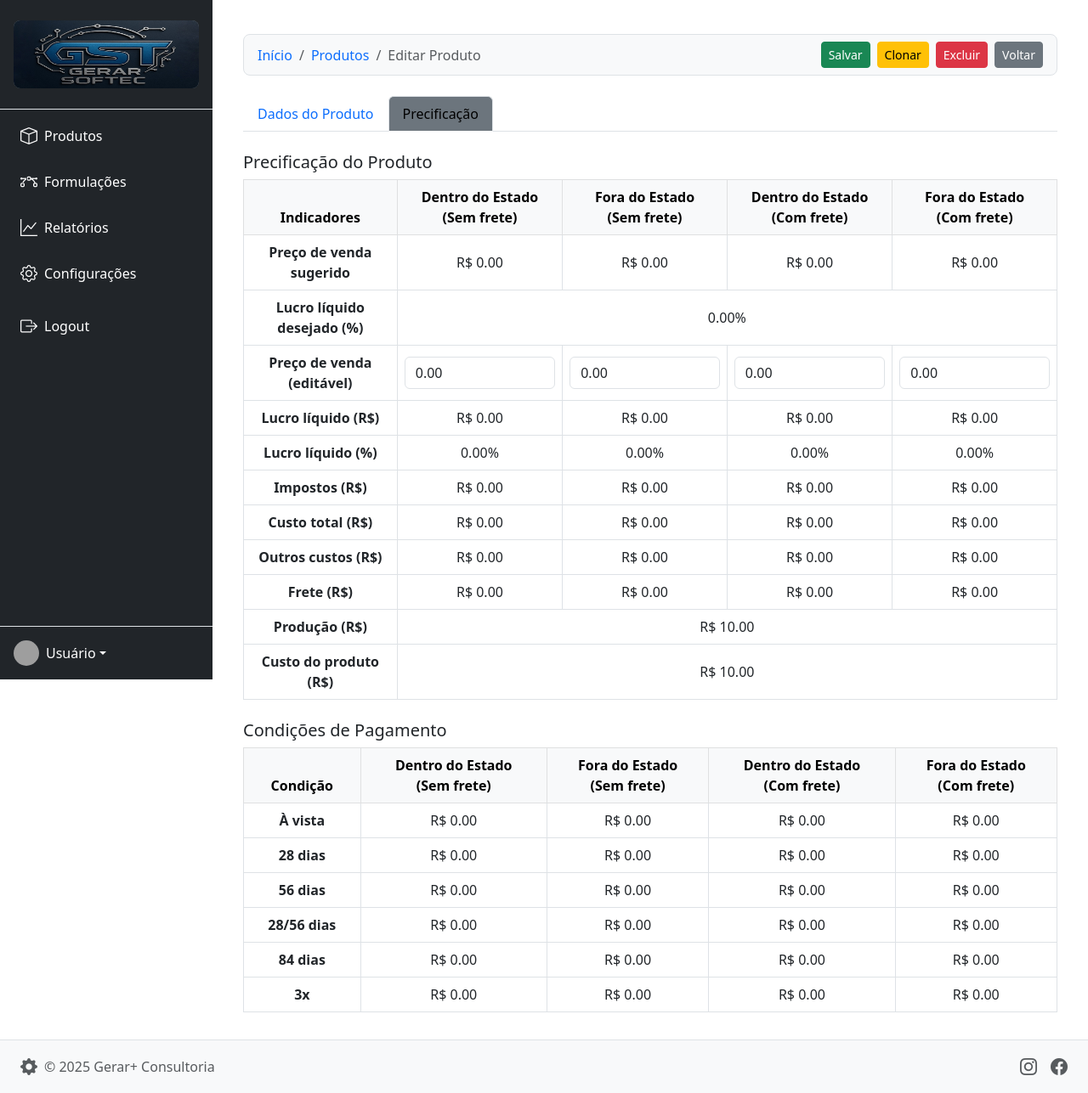
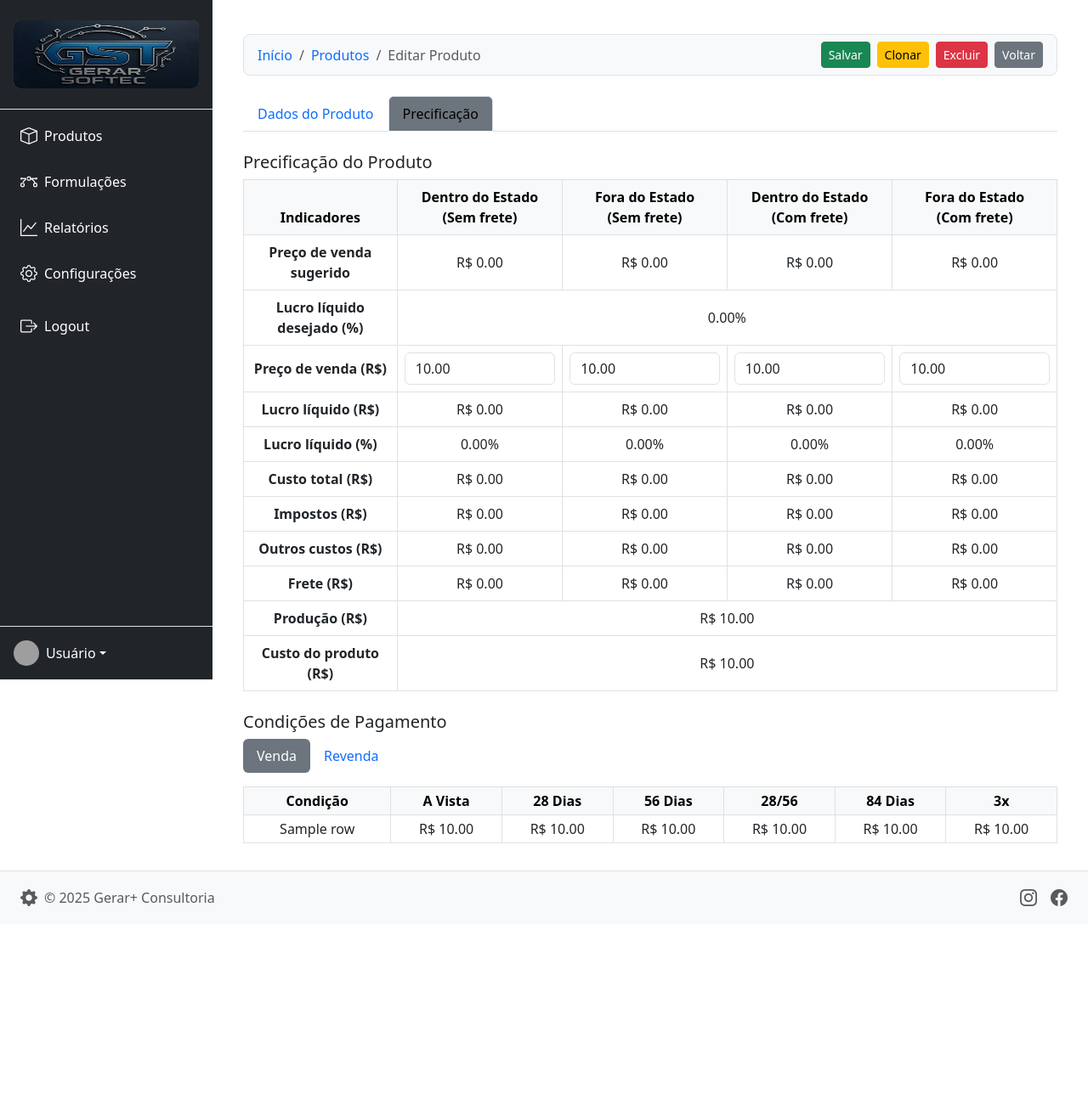
Before and after one commit to dannielvilela-gerarsoftec/gerarmais.flask, a Flask app: template templates/produtos/editar_produto.html in a window 1280 px wide, after a click on "Precificação". Shown: the whole page at 85% size. After the commit the page ends 1067 px from the top, so only its background shows below. Run offline with Flask 3, Linux system fonts and the light colour scheme; the template is opened without the code that fills it: most values are stand-ins (such as "Sample title", 1, 10 or a date in 2020); some libraries are stand-ins or nearby versions; grey boxes are pictures that could not be loaded.

Commit message:
v2 tabela editar_produto

```diff
--- a/ptax_cache.json
+++ b/ptax_cache.json
@@ -1 +1 @@
-{"data": "2025-06-11", "valor": 5.5557}
+{"data": "2025-06-12", "valor": 5.539}
--- a/templates/parametros.html
+++ b/templates/parametros.html
@@ -64,6 +64,7 @@
             <th>Frete</th>
             <th>Outros Custos</th>
             <th>Lucro Desejado</th>
+            <th>Lucro Revenda (%)</th>
             <th>Ações</th> <!-- NOVA COLUNA -->
           </tr>
         </thead>
@@ -76,6 +77,11 @@
             <td><input type="number" class="form-control" step="0.01" name="frete_{{ categoria.categoriaID }}" value="{{ categoria.frete or '' }}"></td>
             <td><input type="number" class="form-control" step="0.01" name="outros_custos_{{ categoria.categoriaID }}" value="{{ (categoria.outros_custos * 100) if categoria.outros_custos is not none else '' }}"></td>
             <td><input type="number" class="form-control" step="0.01" name="lucro_desejado_{{ categoria.categoriaID }}" value="{{ (categoria.lucro_desejado * 100) if categoria.lucro_desejado is not none else '' }}"></td>
+            <td>
+              <input type="number" class="form-control" name="lucro_revenda_{{ categoria.categoriaID }}"
+                  value="{{ (categoria.lucro_revenda or 0) * 100 | round(2) }}"
+                  step="0.01" min="0">
+          </td>
             <td>
               <form method="POST" action="{{ url_for('parametros_bp.excluir_parametros', categoria_id=categoria.categoriaID) }}" style="display:inline;">
                 <button type="submit" class="btn btn-sm btn-danger" onclick="return confirm('Excluir custos desta categoria?')">
--- a/templates/partials/_form_produto.html
+++ b/templates/partials/_form_produto.html
@@ -69,12 +69,6 @@
            value="{{ produto.produto_fornecedor if produto else '' }}">
 </div>
 
-<!-- Campos ocultos para precificação -->
-<input type="hidden" id="preco_venda_de_hidden" name="preco_venda_de">
-<input type="hidden" id="preco_venda_de_fr_hidden" name="preco_venda_de_fr">
-<input type="hidden" id="preco_venda_fe_hidden" name="preco_venda_fe">
-<input type="hidden" id="preco_venda_fe_fr_hidden" name="preco_venda_fe_fr">
-
 
 <script>
 document.addEventListener('DOMContentLoaded', function () {
--- a/templates/partials/_precificacao.html
+++ b/templates/partials/_precificacao.html
@@ -6,38 +6,100 @@
 <script>
 document.addEventListener('DOMContentLoaded', function () {
     const blocos = ['de', 'de_fr', 'fe', 'fe_fr'];
+    const blocosRev = ['rev_de', 'rev_de_fr', 'rev_fe', 'rev_fe_fr'];
+    const jurosDiario = {{ parametros['juros_diario']|default(0.001)|float }};
 
     function toDecimal(value) {
-        value = ('' + value).replace(',', '.').replace('R$', '').trim();
+        if (!value) return 0;
+        value = ('' + value).replace(/\s/g, '').replace('R$', '').trim();
+
+        // Se tiver vírgula, assume formato BR e converte
+        if (value.includes(',')) {
+            return parseFloat(value.replace(/\./g, '').replace(',', '.')) || 0;
+        }
+
+        // Caso contrário, já está no formato correto (enviado direto do backend)
         return parseFloat(value) || 0;
     }
 
     function atualizarCamposBloco(bloco) {
         const input = document.getElementById(`preco_venda_${bloco}`);
         const valorVenda = toDecimal(input.value);
-        const custoTotal = toDecimal(document.getElementById(`custo_total_${bloco}`).innerText);
-        const impostos = toDecimal(document.getElementById(`total_impostos_${bloco}`).innerText);
 
-        const lucroLiquido = valorVenda - custoTotal - impostos;
+        const pis = parseFloat(document.getElementById('param_pis').value) || 0;
+        const cofins = parseFloat(document.getElementById('param_cofins').value) || 0;
+        const irpj = parseFloat(document.getElementById('param_irpj').value) || 0;
+        const csll = parseFloat(document.getElementById('param_csll').value) || 0;
+        const icms = parseFloat(document.getElementById(`param_icms_${bloco}`).value) || 0;
+
+        let icms_fe = 0;
+        if (bloco.includes('fe')) {
+            icms_fe = parseFloat(document.getElementById('param_icms_fe_extra').value) || 0;
+        }
+
+        const percentualImpostos = pis + cofins + irpj + csll + icms + icms_fe;
+        const impostos = valorVenda * percentualImpostos;
+
+        const custoProduto = toDecimal(document.getElementById('custo_produto').innerText);
+        const producao = toDecimal(document.getElementById('custo_producao').innerText);
+        const frete = toDecimal(document.getElementById(`custo_frete_${bloco}`).innerText);
+        const outrosPct = parseFloat(document.getElementById('param_outros_custos').value) || 0;
+
+        const outrosCustos = valorVenda * outrosPct;
+        const custoTotal = custoProduto + producao + frete + outrosCustos + impostos;
+
+        const lucroLiquido = valorVenda - custoTotal;
         const lucroPercentual = valorVenda ? (lucroLiquido / valorVenda) * 100 : 0;
 
-        document.getElementById(`lucro_liquido_r_${bloco}`).innerText = `R$ ${lucroLiquido.toFixed(2)}`;
+        document.getElementById(`custo_total_${bloco}`).innerText = custoTotal.toLocaleString('pt-BR', { style: 'currency', currency: 'BRL' });
+        document.getElementById(`total_impostos_${bloco}`).innerText = impostos.toLocaleString('pt-BR', { style: 'currency', currency: 'BRL' });
+        document.getElementById(`lucro_liquido_r_${bloco}`).innerText = lucroLiquido.toLocaleString('pt-BR', { style: 'currency', currency: 'BRL' });
         document.getElementById(`lucro_liquido_percent_${bloco}`).innerText = `${lucroPercentual.toFixed(2)}%`;
+        document.getElementById(`outros_custos_${bloco}`).innerText = outrosCustos.toLocaleString('pt-BR', { style: 'currency', currency: 'BRL' });
 
-        // Tabela pagamento
+
         const juros = {
             'avista': 0,
-            '28': 0.028,
-            '56': 0.056,
-            '28_56': 0.042,
-            '84': 0.084,
-            '3x': 0.070
+            '28': jurosDiario * 28,
+            '56': jurosDiario * 56,
+            '28_56': jurosDiario * 42,
+            '84': jurosDiario * 84,
+            '3x': jurosDiario * 70
         };
+
         for (const prazo in juros) {
             const fator = 1 + juros[prazo];
             const campoID = `pagamento_${bloco}_${prazo}`;
             const campo = document.getElementById(campoID);
-            if (campo) campo.innerText = `R$ ${(valorVenda * fator).toFixed(2)}`;
+            if (campo) {
+                campo.innerText = (valorVenda * fator).toLocaleString('pt-BR', {
+                    style: 'currency',
+                    currency: 'BRL'
+                });
+            }
+        }
+    }
+
+    function atualizarCamposBlocoRev(bloco, valorBase) {
+        const juros = {
+            'avista': 0,
+            '28': jurosDiario * 28,
+            '56': jurosDiario * 56,
+            '28_56': jurosDiario * 42,
+            '84': jurosDiario * 84,
+            '3x': jurosDiario * 70
+        };
+
+        for (const prazo in juros) {
+            const fator = 1 + juros[prazo];
+            const campoID = `pagamento_${bloco}_${prazo}`;
+            const campo = document.getElementById(campoID);
+            if (campo) {
+                campo.innerText = (valorBase * fator).toLocaleString('pt-BR', {
+                    style: 'currency',
+                    currency: 'BRL'
+                });
+            }
         }
     }
 
@@ -45,67 +107,97 @@ document.addEventListener('DOMContentLoaded', function () {
         const input = document.getElementById(`preco_venda_${bloco}`);
         if (input) {
             input.addEventListener('input', () => atualizarCamposBloco(bloco));
-            atualizarCamposBloco(bloco); // Executa ao carregar
+            //atualizarCamposBloco(bloco); // também executa ao carregar a página
         }
+    });
+
+    blocosRev.forEach(bloco => {
+        const base = toDecimal(document.getElementById(`preco_${bloco}`).innerText);
+        atualizarCamposBlocoRev(bloco, base);
     });
 });
 </script>
 
+<input type="hidden" id="param_pis" value="{{ parametros.pis or 0 }}">
+<input type="hidden" id="param_cofins" value="{{ parametros.cofins or 0 }}">
+<input type="hidden" id="param_irpj" value="{{ parametros.irpj or 0 }}">
+<input type="hidden" id="param_csll" value="{{ parametros.csll or 0 }}">
+<input type="hidden" id="param_icms_fe_extra" value="{{ parametros.icms_fe_2 or 0 }}">
+<input type="hidden" id="param_outros_custos" value="{{ parametros.outros_custos or 0 }}">
+
+
+{% for bloco in ['de', 'de_fr', 'fe', 'fe_fr'] %}
+  <input type="hidden" id="param_icms_{{ bloco }}" value="{{ parametros.icms if 'fe' not in bloco else parametros.icms_fe }}">
+{% endfor %}
+
 <div class="mt-4">
     <h5>Condições de Pagamento</h5>
-    <table class="table table-bordered text-center align-middle">
+
+    <ul class="nav nav-pills mb-3" id="tabPagamento" role="tablist">
+        <li class="nav-item" role="presentation">
+            <button class="nav-link active" id="tab-venda" data-bs-toggle="pill" data-bs-target="#venda" type="button" role="tab">Venda</button>
+        </li>
+        <li class="nav-item" role="presentation">
+            <button class="nav-link" id="tab-revenda" data-bs-toggle="pill" data-bs-target="#revenda" type="button" role="tab">Revenda</button>
+        </li>
+    </ul>
+
+    <div class="tab-content" id="tabPagamentoContent">
+        <div class="tab-pane fade show active" id="venda" role="tabpanel">
+            <table class="table table-sm table-bordered text-center align-middle">
                 <thead class="table-light">
                     <tr>
                         <th>Condição</th>
-                <th>Dentro do Estado<br>(Sem frete)</th>
-                <th>Fora do Estado<br>(Sem frete)</th>
-                <th>Dentro do Estado<br>(Com frete)</th>
-                <th>Fora do Estado<br>(Com frete)</th>
+                        <th>A Vista</th>
+                        <th>28 Dias</th>
+                        <th>56 Dias</th>
+                        <th>28/56</th>
+                        <th>84 Dias</th>
+                        <th>3x</th>
                     </tr>
                 </thead>
                 <tbody>
+                    {% for row in tabela_pagamentos %}
                     <tr>
-                <td><strong>À vista</strong></td>
-                <td id="pagamento_de_avista"></td>
-                <td id="pagamento_fe_avista"></td>
-                <td id="pagamento_de_fr_avista"></td>
-                <td id="pagamento_fe_fr_avista"></td>
+                        <td>{{ row.nome }}</td>
+                        <td>R$ {{ '%.2f' % row.avista }}</td>
+                        <td>R$ {{ '%.2f' % row['28'] }}</td>
+                        <td>R$ {{ '%.2f' % row['56'] }}</td>
+                        <td>R$ {{ '%.2f' % row['28_56'] }}</td>
+                        <td>R$ {{ '%.2f' % row['84'] }}</td>
+                        <td>R$ {{ '%.2f' % row['3x'] }}</td>
                     </tr>
-            <tr>
-                <td><strong>28 dias</strong></td>
-                <td id="pagamento_de_28"></td>
-                <td id="pagamento_fe_28"></td>
-                <td id="pagamento_de_fr_28"></td>
-                <td id="pagamento_fe_fr_28"></td>
-            </tr>
-            <tr>
-                <td><strong>56 dias</strong></td>
-                <td id="pagamento_de_56"></td>
-                <td id="pagamento_fe_56"></td>
-                <td id="pagamento_de_fr_56"></td>
-                <td id="pagamento_fe_fr_56"></td>
-            </tr>
-            <tr>
-                <td><strong>28/56 dias</strong></td>
-                <td id="pagamento_de_28_56"></td>
-                <td id="pagamento_fe_28_56"></td>
-                <td id="pagamento_de_fr_28_56"></td>
-                <td id="pagamento_fe_fr_28_56"></td>
-            </tr>
-            <tr>
-                <td><strong>84 dias</strong></td>
-                <td id="pagamento_de_84"></td>
-                <td id="pagamento_fe_84"></td>
-                <td id="pagamento_de_fr_84"></td>
-                <td id="pagamento_fe_fr_84"></td>
-            </tr>
-            <tr>
-                <td><strong>3x</strong></td>
-                <td id="pagamento_de_3x"></td>
-                <td id="pagamento_fe_3x"></td>
-                <td id="pagamento_de_fr_3x"></td>
-                <td id="pagamento_fe_fr_3x"></td>
-            </tr>
+                    {% endfor %}
                 </tbody>
             </table>
         </div>
+        <div class="tab-pane fade" id="revenda" role="tabpanel">
+            <table class="table table-sm table-bordered text-center align-middle">
+                <thead class="table-light">
+                    <tr>
+                        <th>Condição</th>
+                        <th>A Vista</th>
+                        <th>28 Dias</th>
+                        <th>56 Dias</th>
+                        <th>28/56</th>
+                        <th>84 Dias</th>
+                        <th>3x</th>
+                    </tr>
+                </thead>
+                <tbody>
+                    {% for row in tabela_pagamentos_revenda %}
+                    <tr>
+                       <td>{{ row.nome }}</td>
+                        <td id="pagamento_rev_de_avista">R$ {{ '%.2f' % row.avista }}</td>
+                        <td id="pagamento_rev_de_28">R$ {{ '%.2f' % row['28'] }}</td>
+                        <td id="pagamento_rev_de_56">R$ {{ '%.2f' % row['56'] }}</td>
+                        <td id="pagamento_rev_de_28_56">R$ {{ '%.2f' % row['28_56'] }}</td>
+                        <td id="pagamento_rev_de_84">R$ {{ '%.2f' % row['84'] }}</td>
+                        <td id="pagamento_rev_de_3x">R$ {{ '%.2f' % row['3x'] }}</td>
+                    </tr>
+                    {% endfor %}
+                </tbody>
+            </table>
+        </div>
+    </div>
+</div>
--- a/templates/partials/_precificacao_tabela.html
+++ b/templates/partials/_precificacao_tabela.html
@@ -21,11 +21,12 @@
             <td colspan="4" id="lucro_desejado">{{ (parametros.lucro_desejado * 100)|round(2) if parametros.lucro_desejado else '0.00' }}%</td>
         </tr>
         <tr>
-            <td><strong>Preço de venda (editável)</strong></td>
-            <td><input type="number" step="0.01" class="form-control" id="preco_venda_de" value="{{ '%.2f' % preco_venda_de }}"></td>
-            <td><input type="number" step="0.01" class="form-control" id="preco_venda_fe" value="{{ '%.2f' % preco_venda_fe }}"></td>
-            <td><input type="number" step="0.01" class="form-control" id="preco_venda_de_fr" value="{{ '%.2f' % preco_venda_de_fr }}"></td>
-            <td><input type="number" step="0.01" class="form-control" id="preco_venda_fe_fr" value="{{ '%.2f' % preco_venda_fe_fr }}"></td>
+            <td><strong>Preço de venda (R$)</strong></td>
+            <td><input type="number" step="0.01" class="form-control" id="preco_venda_de" name="preco_venda_de" value="{{ '%.2f' % produto['produto_venda_de']|float if produto['produto_venda_de'] is not none else '' }}"></td>
+            <td><input type="number" step="0.01" class="form-control" id="preco_venda_fe" name="preco_venda_fe" value="{{ '%.2f' % produto['produto_venda_fe']|float if produto['produto_venda_fe'] is not none else '' }}"></td>
+            <td><input type="number" step="0.01" class="form-control" id="preco_venda_de_fr" name="preco_venda_de_fr" value="{{ '%.2f' % produto['produto_venda_de_fr']|float if produto['produto_venda_de_fr'] is not none else '' }}"></td>
+            <td><input type="number" step="0.01" class="form-control" id="preco_venda_fe_fr" name="preco_venda_fe_fr" value="{{ '%.2f' % produto['produto_venda_fe_fr']|float if produto['produto_venda_fe_fr'] is not none else '' }}"></td>
+
         </tr>
         <tr>
             <td><strong>Lucro líquido (R$)</strong></td>
@@ -42,18 +43,18 @@
             <td id="lucro_liquido_percent_fe_fr">{{ '%.2f' % lucro_liquido_percent_fe_fr }}%</td>
         </tr>
         <tr>
+            <td><strong>Custo total (R$)</strong></td>
+            <td id="custo_total_de">R$ {{ '%.2f' % custo_total_de }}</td>
+            <td id="custo_total_fe">R$ {{ '%.2f' % custo_total_fe }}</td>
+            <td id="custo_total_de_fr">R$ {{ '%.2f' % custo_total_de_fr }}</td>
+            <td id="custo_total_fe_fr">R$ {{ '%.2f' % custo_total_fe_fr }}</td>
+        </tr>
+        <tr>
             <td><strong>Impostos (R$)</strong></td>
             <td id="total_impostos_de">R$ {{ '%.2f' % total_impostos_de }}</td>
             <td id="total_impostos_fe">R$ {{ '%.2f' % total_impostos_fe }}</td>
             <td id="total_impostos_de_fr">R$ {{ '%.2f' % total_impostos_de_fr }}</td>
             <td id="total_impostos_fe_fr">R$ {{ '%.2f' % total_impostos_fe_fr }}</td>
-        </tr>
-        <tr>
-            <td><strong>Custo total (R$)</strong></td>
-            <td id="custo_total_de">R$ {{ '%.2f' % custo_total_de }}</td>
-            <td id="custo_total_fe">R$ {{ '%.2f' % custo_total_fe }}</td>
-            <td id="custo_total_de_fr">R$ {{ '%.2f' % custo_total_de_fr }}</td>
-            <td id="custo_total_fe_fr">R$ {{ '%.2f' % custo_total_fe_fr }}</td>
         </tr>
         <tr>
             <td><strong>Outros custos (R$)</strong></td>
--- a/templates/produtos/editar_produto.html
+++ b/templates/produtos/editar_produto.html
@@ -43,12 +43,10 @@
       </li>
   </ul>
 
+  <form method="POST" id="form-editar-produto">
     <div class="tab-content" id="myTabContent">
         <div class="tab-pane fade show active" id="produto" role="tabpanel">
-          <form method="POST" id="form-editar-produto">
             {% include 'partials/_form_produto.html' %}
-          </form>
-
             {% if produto and not clonar %}
                 {% include 'partials/_modal_excluir_produto.html' %}
             {% endif %}
@@ -57,7 +55,8 @@
             {% include 'partials/_precificacao.html' %}
         </div>
     </div>
-</div>
+  </form>
+
 {% include 'partials/_script_precificacao_dolar.html' %}
 
 {% endblock %}
```
Also changed, not shown: blueprints/parametros.py (+9 -6 lines), blueprints/produtos/editar_produto.py (+59 -20 lines). Lines whose indentation alone changed are shown as unchanged.
